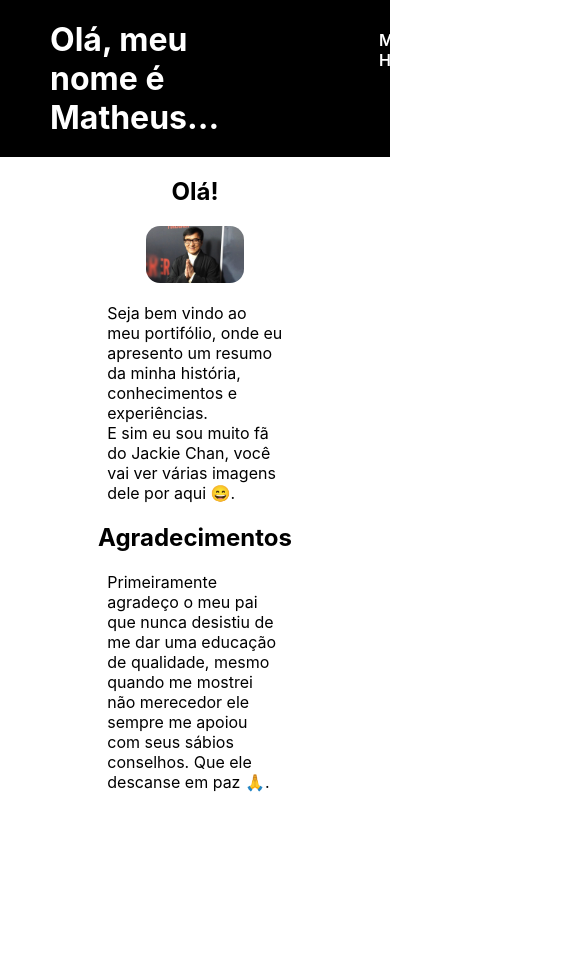
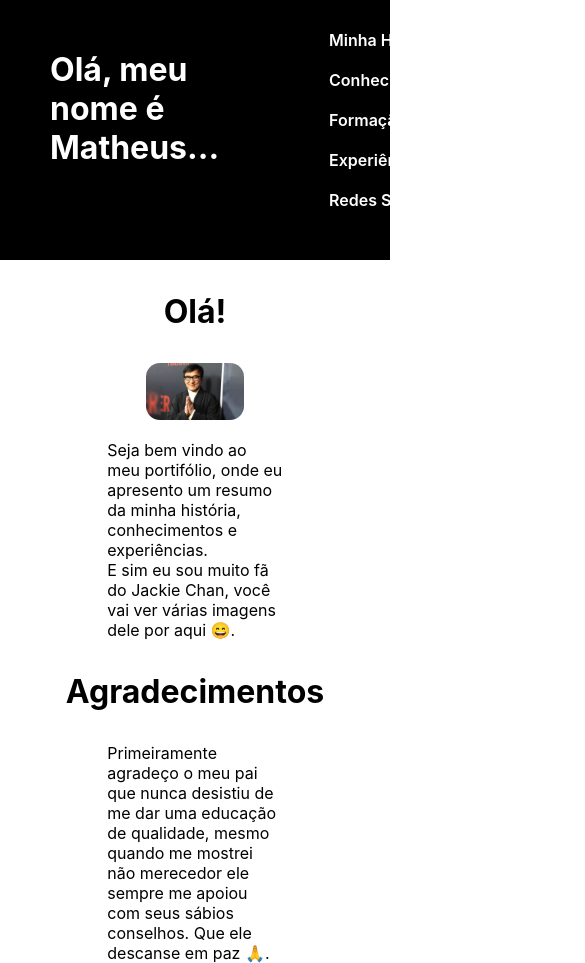
Before and after one commit to MFTECH-code/portifolio, a React (Create React App) app: page / in a window 390 px wide. Shown: the top 963 px of the page, 585 px wide, since content can reach past the window. Before the commit the page ends 844 px from the top, so only its background shows below. Built offline with nearby package versions, Linux system fonts and the light colour scheme.

Commit message:
Responsivo

```diff
--- a/src/App.css
+++ b/src/App.css
@@ -1,3 +1,15 @@
+.app h1 {
+  font-size: 2em;
+}
+
+.app p {
+  font-size: 1em;
+}
+
+.app ul {
+  margin: 30px 0;
+}
+
 .bem-vindo {
   display: flex;
   flex-direction: column;
--- a/src/App.js
+++ b/src/App.js
@@ -45,7 +45,7 @@ export default function App() {
   }
 
   return (
-    <>
+    <section className="app">
       <Cabecalho
         minhaHistoria={minhaHistoria}
         conhecimentos={conhecimentos}
@@ -58,6 +58,6 @@ export default function App() {
         setExperiencias={setExperiencias}
         setRedes={setRedes}/>
         {mostraConteudo()}
-    </>
+    </section>
   );
 }
--- a/src/componentes/cabecalho/cabecalho.css
+++ b/src/componentes/cabecalho/cabecalho.css
@@ -28,3 +28,23 @@
 .navBar ul li a:hover {
     text-decoration: underline;
 }
+
+@media (max-width: 800px) {
+
+    .cabecalho h1 {
+        margin: 50px;
+    }
+
+    .navBar ul {
+        display: flex;
+        flex-direction: column;
+        list-style: none;
+        margin: 30px 50px;
+        padding: 0px 40px;
+    }
+
+    .navBar ul li {
+        margin-left: 20px;
+        margin-bottom: 20px;
+    }
+}
```
